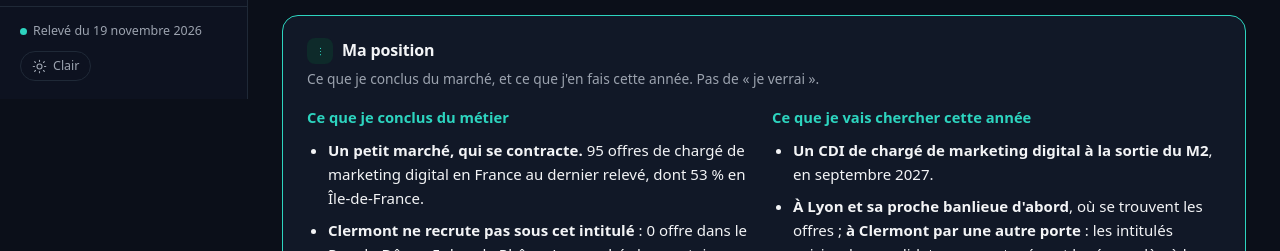
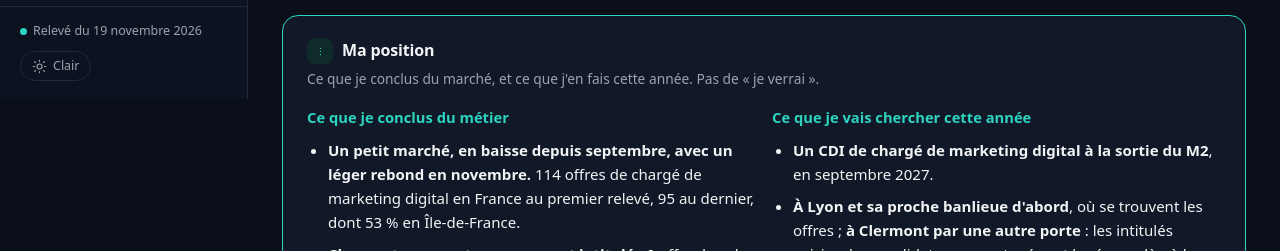
Before and after one commit to hippolytetardy63-cloud/marche-marketing-digital, a plain HTML site: page index.html in a window 1280 px wide. Shown: the part 701-952 px from the top of the page. Drawn offline with Linux system fonts and the light colour scheme; no server answers.

Commit message:
Mise a jour du site, 2026-11-19

```diff
--- a/index.html
+++ b/index.html
@@ -45,7 +45,7 @@
       <div class="contenu">
         <h3>Ce que je conclus du métier</h3>
         <ul>
-          <li><strong>Un petit marché, qui se contracte.</strong> <span data-valeur="stats.total"></span> offres de chargé de marketing digital en France au dernier relevé, dont <span data-valeur="stats.idf_pct"></span> % en Île-de-France.</li>
+          <li><strong>Un petit marché, en baisse depuis septembre, avec un léger rebond en novembre.</strong> <span data-valeur="serie.0.total"></span> offres de chargé de marketing digital en France au premier relevé, <span data-valeur="stats.total"></span> au dernier, dont <span data-valeur="stats.idf_pct"></span> % en Île-de-France.</li>
           <li><strong>Clermont ne recrute pas sous cet intitulé</strong> : <span data-valeur="par_departement.63"></span> offre dans le Puy-de-Dôme, <span data-valeur="par_departement.69"></span> dans le Rhône. Le marché clermontois existe, mais il passe par d'autres intitulés — chef de produit, chargé de communication — et par le réseau.</li>
           <li><strong>Le métier glisse vers l'IA et l'automatisation</strong> : les annonces les plus récentes en parlent davantage. C'est un signal, pas encore une tendance démontrée.</li>
           <li><strong>Ma cible de salaire est tenable</strong> : <span data-valeur="salaires.cible_pct"></span> % des salaires affichés en CDI l'atteignent, à condition de faire valoir mes trois ans d'expérience — c'est elle, plus que la ville, qui fait le salaire.</li>
```
